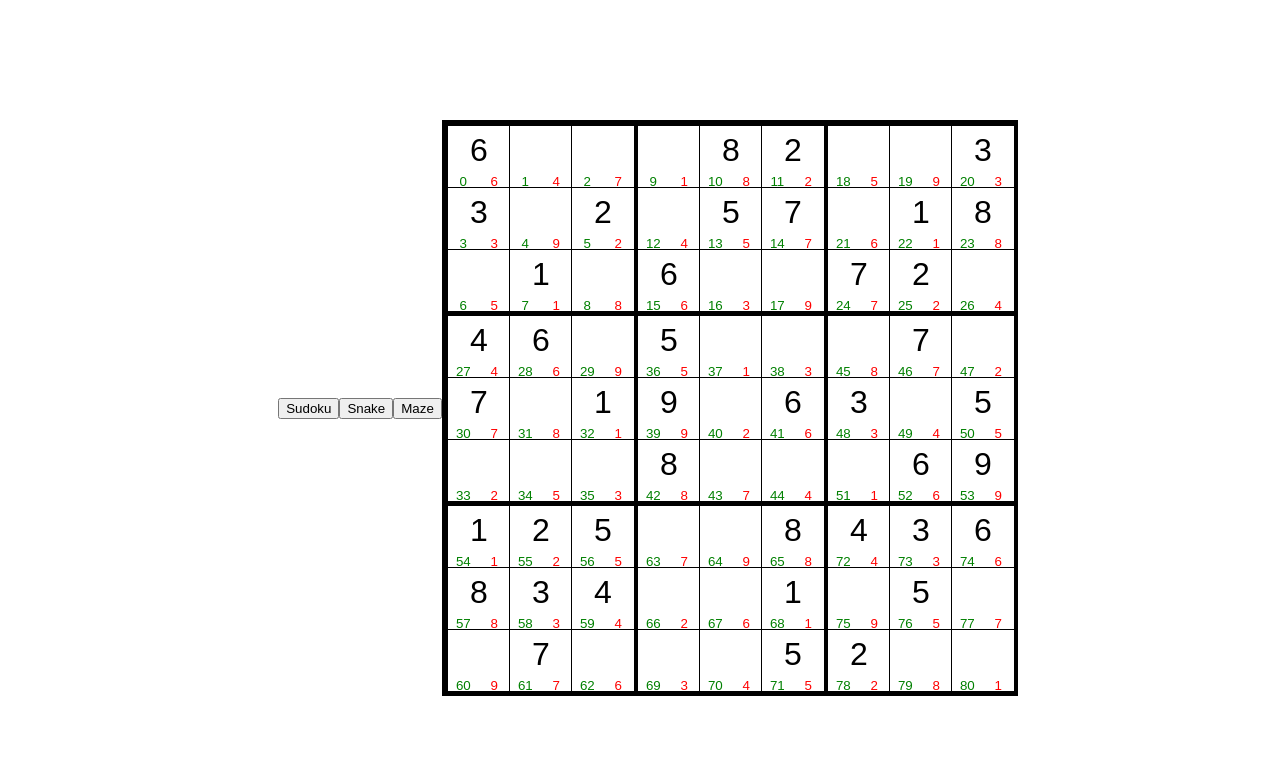
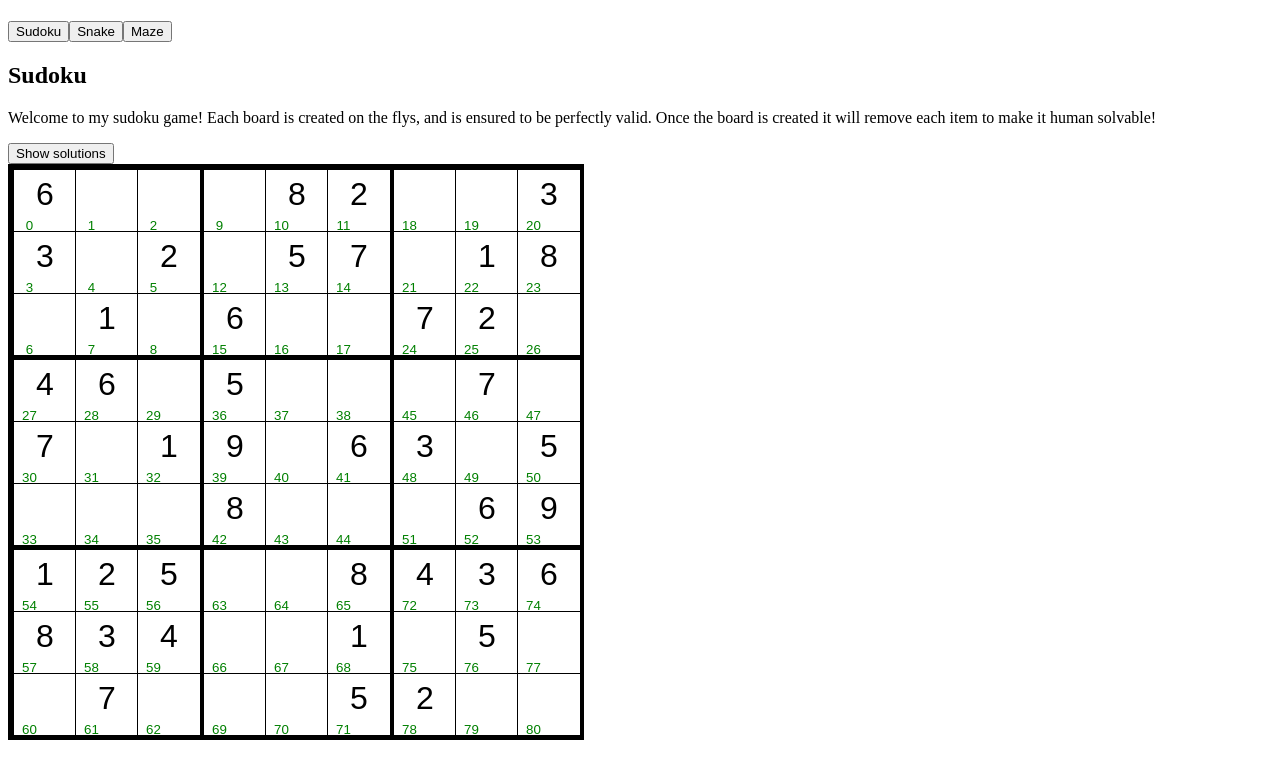
Before and after one commit to BenDMaryland/Sudoku, a React (Create React App) app: page / in a window 1280 px wide. Shown: the top 778 px of the page. Built offline with nearby package versions, Linux system fonts and the light colour scheme.

Commit message:
added background highter

```diff
--- a/src/components/Page.js
+++ b/src/components/Page.js
@@ -7,14 +7,14 @@ import MazeBoard from './MazeSolver/MazeBoard'
 function Page() {
 
   const PageStyle = {
-    'display': 'flex',
+
     "height": "100vh",
     'width': '100vw',
-    'justifyContent': 'center',
-    'alignItems': 'center',
 
 
   }
+
+
   return (
     <div style={PageStyle}>
       <h1></h1>
--- a/src/components/sudoku/Board.js
+++ b/src/components/sudoku/Board.js
@@ -2,9 +2,14 @@ import React, { useEffect, useState } from "react";
 import Square from "./Square";
 
 import styled from "styled-components";
+import { func } from "prop-types";
+
+
 
 function Board() {
     const [squares, setSquares] = useState([]);
+    const [showTheSolutions, setshowTheSolutions] = useState(false)
+    const [activeNumber, setactiveNumber] = useState()
 
     function validHandler(array) {
 
@@ -297,7 +302,8 @@ function Board() {
 
                 if (validHandler(boardSolution)) {
 
-                    break }
+                    break
+                }
             }
             if (!validHandler(boardSolution)) {
                 s++
@@ -320,23 +326,58 @@ function Board() {
         return boardSolution
     }
 
+    function showSolution() {
+        setshowTheSolutions(showthSolution => !showthSolution)
+
+    }
+
+    function NumberHighlighter(e,solution) {
+        e.target.select()
+        console.log(e.target.value)
+        setactiveNumber(e.target.value)
+
+    }
     useEffect(() => {
+        if (squares.length < 10) {
             let solutionBoard = boardMaker()
-   //let solutionBoard = finerBoyFull
             let finalBoard = structuredClone(solutionBoard)
-
-        // setSquares((squares) => (squares = []));
             boardSubtractor(finalBoard)
-       // console.log(solutionBoard, finalBoard)
 
             for (let i = 0; i < 9; i++) {
                 setSquares(
-                (squares) => (squares = [...squares, <Square solution={solutionBoard[i]} boardNums={finalBoard[i]} key={i} i={i} />])
+                    (squares) => (squares = [...squares,
+
+                    {
+                        solution: solutionBoard[i],
+                        boardNums: finalBoard[i],
+                        key: i,
+                        i: i
+                    }
+                    ])
                 );
+            }
         }
     }, [])
 
-    return <BoardStyle>{squares.map((square) => square)}</BoardStyle>;
+    return (
+        <>
+            <h2>Sudoku</h2>
+            <p>Welcome to my sudoku game! Each board is created on the flys, and is ensured to be perfectly valid.
+                Once the board is created it will remove each item to make it human solvable!
+            </p>
+            <button onClick={() => showSolution()}>Show solutions</button>
+
+            <BoardStyle>{squares.map((square) =>
+                <Square
+                    solution={square.solution}
+                    boardNums={square.boardNums}
+                    i={square.i}
+                    key={square.key}
+                    activeNumber={activeNumber}
+                    showSolution={showTheSolutions}
+                    NumberHighlighter={NumberHighlighter} />)}</BoardStyle>
+        </>
+    )
 }
 
 export default Board;
@@ -358,181 +399,3 @@
 [1, 7, 6, 9, 5, 8, 4, 3, 2],
 [2, 9, 3, 1, 4, 6, 7, 8, 5],
 [4, 8, 5, 3, 2, 7, 9, 1, 6]]
-
-
-    // // function solver(array) {
-    // //     //debugger
-    // //     let tester = structuredClone(array)
-    // //     let arr = [...Array(81).keys()]
-    // //     let nums = [1, 2, 3, 4, 5, 6, 7, 8, 9]
-    // //     let shuffledNums = shuffler(nums)
-    // //     let num
-    // //     let x
-    // //     let y
-    // //     while (!isComplete(tester)) {
-    // //         console.log("first ", tester, array)
-    // //         for (let i = 0; i != 81; i++) {
-    // //             shuffledNums = shuffler(nums)
-    // //             num = arr[i]
-    // //             y = Math.floor(num / 9)
-    // //             x = num - (y * 9)
-    // //             if (tester[y][x] === "") {
-    // //                 for (let e = 0; e != 9; e++) {
-    // //                     tester[y][x] = shuffledNums[e]
-    // //                     console.log(num, shuffledNums[e], validHandler(tester), tester)
-    // //                     if (validHandler(tester)) { break }
-    // //                 }
-
-    // //                 if (!validHandler(tester)) { tester = structuredClone(array) }
-    // //             }
-
-    // //             //       console.log("in  loop:", test)
-    // //         }
-
-    // //         if (!validHandler(tester)) {
-    // //             console.log("array is ", array, tester)
-    // //             //  test = structuredClone(array)
-    // //             shuffledNums = shuffler(nums)
-
-    // //         }
-
-    // //     }
-    // //     if (validHandler(tester)) { console.log("Val;iddd") }
-    // //     else { console.log("invalid") }
-    // //     console.log("out  loop:", tester, array)
-    // // }
-
-
-
-
-
-    // function solvable(arrays) {
-
-    //     let row1 = [];
-    //     let row2 = [];
-    //     let row3 = [];
-    //     let row4 = [];
-    //     let row5 = [];
-    //     let row6 = [];
-    //     let row7 = [];
-    //     let row8 = [];
-    //     let row9 = [];
-
-    //     let col1 = [];
-    //     let col2 = [];
-    //     let col3 = [];
-    //     let col4 = [];
-    //     let col5 = [];
-    //     let col6 = [];
-    //     let col7 = [];
-    //     let col8 = [];
-    //     let col9 = [];
-
-
-
-
-
-
-    //     let result = true
-
-
-    //     for (let i = 0; i != 9; i++) {
-
-    //         // ///checking squares
-    //         // // console.log(array[0], i)
-    //         // hasDuplicates(arrays[i]) && (result = false)
-
-    //         for (let e = 0; e != 9; e++) {
-
-    //             /// to check Rows we want to check every row3
-    //             i < 3 ?
-    //                 e < 3 ? (row1 = [...row1, arrays[i][e]])
-    //                     : e < 6 ? (row2 = [...row2, arrays[i][e]])
-    //                         : (row3 = [...row3, arrays[i][e]])
-    //                 : i < 6 ?
-    //                     e < 3 ? (row4 = [...row4, arrays[i][e]])
-    //                         : e < 6 ? (row5 = [...row5, arrays[i][e]])
-    //                             : (row6 = [...row6, arrays[i][e]])
-    //                     :
-    //                     e < 3 ? (row7 = [...row7, arrays[i][e]])
-    //                         : e < 6 ? (row8 = [...row8, arrays[i][e]])
-    //                             : (row9 = [...row9, arrays[i][e]]);
-
-    //             ///to check columns it's every thrird
-    //             i % 3 === 0 ?
-    //                 e % 3 === 0 ? (col1 = [...col1, arrays[i][e]])
-    //                     : e % 3 === 1 ? (col2 = [...col2, arrays[i][e]])
-    //                         : (col3 = [...col3, arrays[i][e]])
-    //                 : i % 3 === 1 ?
-    //                     e % 3 === 0 ? (col4 = [...col4, arrays[i][e]])
-    //                         : e % 3 === 1 ? (col5 = [...col5, arrays[i][e]])
-    //                             : (col6 = [...col6, arrays[i][e]])
-    //                     :
-    //                     e % 3 === 0 ? (col7 = [...col7, arrays[i][e]])
-    //                         : e % 3 === 1 ? (col8 = [...col8, arrays[i][e]])
-    //                             : (col9 = [...col9, arrays[i][e]]);
-
-    //         }
-
-    //     }
-
-
-
-
-    // }
-
-
-
-
-
-
-
-    // function isComplete(array) {
-    //     let result = true
-
-    //     for (let i = 0; i != 9; i++) {
-    //         array[i].filter(num => num === "").length != 0 && (result = false)
-    //         //    console.log(array[i].filter(num => num === "").length, array[i])
-
-    //     }
-
-    //     return result
-    // }
-
-
-
-// let fineBoy = [[7, 6, 9, 5, 1, 4, 3, 2, 8],
-// [2, 8, 4, 6, 7, 3, 9, 1, 5],
-// [1, 5, 3, 9, 2, 8, 7, 6, 4],
-// [8, 4, 7, 9, 5, 1, 2, 3, 6],
-// [3, 9, 6, 4, 2, 7, 8, 5, 1],
-// [5, 1, 2, 3, 8, 6, 4, 7, 9],
-// [1, 8, 3, 4, 9, 5, 6, 7, 2],
-// [7, 4, 2, 1, 6, 8, 5, 3, 9],
-// [6, 9, 5, 2, 3, 7, 8, 4, 1]]
-
-
-// let test1 = [
-//     [6, '', '', 8, 1, 5, '', '', ''],
-//     ['', 7, '', '', '', '', '', '', 9],
-//     ['', '', 1, '', '', '', 6, 4, 8],
-//     ['', '', 3, '', '', 9, '', '', ''],
-//     [4, '', '', 8, 3, '', 9, '', 7],
-//     ['', 7, '', 5, '', '', 8, '', ''],
-//     [1, 7, '', '', '', '', '', 3, ''],
-//     [2, 9, 3, '', 4, '', 7, 8, ''],
-//     ['', '', '', '', 2, 7, 9, '', 6]
-// ]
-
-
-
-
-// let board = [[6, 9, 4, 8, 1, 5, 3, 2, 7],
-// [3, 7, 8, 6, 2, 4, 5, 1, 9],
-// [2, 5, 1, 7, 9, 3, 6, 4, 8],
-// [5, 8, 3, 7, 4, 9, "", 6, 1],
-// [4, 6, "", 8, 3, 1, 9, 5, 7],
-// [1, 7, 9, 5, 6, 2, 8, 3, 4],
-// [1, 7, 6, 9, 5, 8, 4, 3, 2],
-// [2, 9, 3, 1, 4, 6, 7, 8, 5],
-// [4, 8, 5, 3, 2, 7, 9, 1, 6]]
--- a/src/components/sudoku/Cell.js
+++ b/src/components/sudoku/Cell.js
@@ -1,35 +1,52 @@
 import React, { useEffect, useState } from "react";
 import styled from "styled-components";
 
-function Cell({ solution, number, boardNums }) {
-  const [num, setnum] = useState("");
+function Cell({ solution, number, boardNums, showSolution, NumberHighlighter, activeNumber }) {
+  const [bigNumber, setnum] = useState("");
   const [note, setnote] = useState("");
-  const [neg, setneg] = useState("");
+  const [theSolution, setneg] = useState("");
+  const [background, setbackground] = useState("white")
+
 
   useEffect(() => {
-    setnum((num) => (num = boardNums));
-    setneg(neg => (neg = solution))
+    setnum((bigNumber) => (bigNumber = boardNums));
+
   }, []);
+
+  useEffect(() => {
+
+    showSolution ? setneg(theSolution => (theSolution = solution)) : setneg(theSolution => (theSolution = ""))
+  }, [showSolution])
+
+
 
   function numHanlder(e) {
 
-    setnum((num) => (""));
-    setnum((num) => (num = e.target.value));
-    console.log(e.target.value, solution)
+    setnum((bigNumber) => (""));
+    setnum((bigNumber) => (bigNumber = e.target.value));
     e.target.value == solution ? e.target.style.color = "blue" : e.target.style.color = "red"
   }
 
+  useEffect(() => {
+    console.log(background,activeNumber,bigNumber)
+    activeNumber == bigNumber ? setbackground("lightBlue") : setbackground("white")
+  }, [activeNumber])
+
+  const cellerStyle = {
+    backgroundColor: background
+  }
+
   return (
-    <CellStyle >
+    <CellStyle  style={cellerStyle}>
 
       <input
-        onClick={(e) => e.target.select()}
-        className="num"
-        style={{ color: "black" }}
+       style={cellerStyle}
+        onClick={(e => NumberHighlighter(e, solution))}
+        className="bigNumber"
         type={number}
         maxLength={1}
-        value={num}
-        // onFocus={(()=> setnum(num=>num=""))}
+        value={bigNumber}
+        // onFocus={(()=> setnum(bigNumber=>bigNumber=""))}
         onChange={(e) => numHanlder(e)}
       ></input>
 
@@ -43,9 +60,9 @@ function Cell({ solution, number, boardNums }) {
         ></input>
 
         <input
-          className="neg"
+          className="theSolution"
           style={{ color: "red" }}
-          value={neg}
+          value={theSolution}
           onChange={(e) => setneg(e.target.value)}
         ></input>
       </div>
@@ -60,7 +77,7 @@ const CellStyle = styled.div`
   height: 60px;
   width: 60px;
   margin: 0px;
-  .num {
+  .bigNumber {
     webkit-appearance: none;
     border: none;
     font-size: xx-large;
@@ -77,7 +94,7 @@ const CellStyle = styled.div`
     grid-template-columns: repeat(2, 1fr);
   }
   .note,
-  .neg {
+  .theSolution {
     webkit-appearance: none;
     border: none;
     height: 10px;
--- a/src/components/sudoku/Square.js
+++ b/src/components/sudoku/Square.js
@@ -3,18 +3,39 @@ import styled from "styled-components";
 import Cell from "./Cell";
 
 
-function Square({ i, boardNums, solution }) {
+function Square({ i, boardNums, solution, showSolution,NumberHighlighter,activeNumber }) {
   const [cells, setcells] = useState([]);
+
   useEffect(() => {
     setcells((cells) => (cells = []));
     for (let e = 0; e < 9; e++) {
-      setcells((cells) => (cells = [...cells, <Cell key={e} solution={solution[e]} boardNums={boardNums[e]} number={i * 9 + e} />]))
+      setcells((cells) => (cells = [...cells,
+      {
+        key: { e },
+        solution: solution[e],
+        boardNums: boardNums[e],
+        number: i * 9 + e
+
+      }
+
+
+
+      ]))
     }
   }, []);
 
-  if (boardNums.filter(num => num === "").length === 9) return <p>Not working</p>
+
   return (
-    <SetStyle>{cells.map((cell) => cell)}</SetStyle>
+    <SetStyle>{cells.map((cell) =>
+      <Cell
+        key={cell.number}
+        NumberHighlighter={NumberHighlighter}
+        solution={cell.solution}
+        activeNumber={activeNumber}
+        boardNums={cell.boardNums}
+        number={cell.number}
+        showSolution={showSolution}
+      />)}</SetStyle>
   )
 }
 
```
Lines whose indentation alone changed are shown as unchanged.
